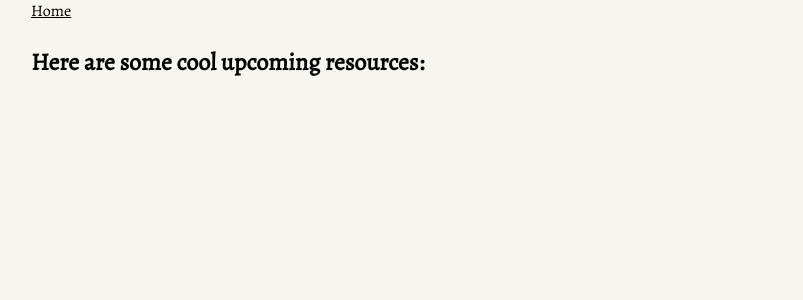
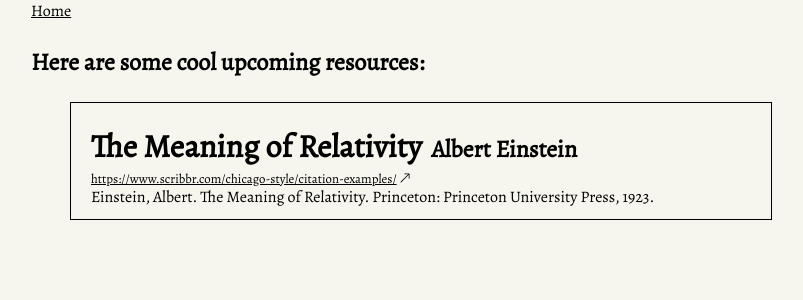
Before and after one commit to mythmakerseven/unitedfruitcompany, a Next.js app: page /resources in a window 1280 px wide. Shown: the top 300 px of the page, without its empty margins (219-1022 px from the left). Built offline with nearby package versions, Linux system fonts and the light colour scheme.

Commit message:
inital version of bibliography component

```diff
--- /dev/null
+++ b/components/Resource/index.tsx
@@ -0,0 +1,50 @@
+import {
+  Author,
+  Title,
+  Box,
+  BoxContent,
+  Link,
+  Citation,
+  IconContainer
+} from "./styles"
+import { ArrowUpRight } from 'react-bootstrap-icons'
+
+interface Props {
+  title: string,
+  author: string,
+  url?: string,
+  citation: string
+}
+
+const Resource: React.FC<Props> = ({ title, author, url, citation }) => {
+  const showUrl = () => {
+    if (url) {
+      return (
+        <Link>
+          <a href={url} target='_blank' rel='noopener noreferrer'>
+            {url}
+            <IconContainer>
+              <ArrowUpRight />
+            </IconContainer>
+          </a>
+        </Link>
+      )
+    }
+  }
+
+  return (
+    <Box>
+      <BoxContent>
+        <h1>
+          <Title>{title}</Title>
+          &nbsp;
+          <Author>{author}</Author>
+        </h1>
+        { showUrl() }
+        <Citation>{citation}</Citation>
+      </BoxContent>
+    </Box>
+  )
+}
+
+export default Resource
--- /dev/null
+++ b/components/Resource/styles.ts
@@ -0,0 +1,54 @@
+import styled from 'styled-components'
+
+export const Box = styled.div`
+  width: 90%;
+  margin: auto;
+  padding: 0;
+  border: 1px solid black;
+  font-size: 1rem;
+  line-height: 1.2;
+
+  h1, p {
+    padding: 0;
+    margin: 0;
+  }
+`
+
+export const BoxContent = styled.div`
+  padding: 10px 20px;
+`
+
+export const Title = styled.span`
+  font-size: 2rem;
+`
+
+export const Author = styled.span`
+  font-size: 1.5rem;
+`
+
+export const Link = styled.div`
+  font-size: 0.8rem;
+
+  a {
+    display: flex;
+    align-items: center;
+  }
+`
+
+export const Citation = styled.p`
+  font-size: 1rem;
+`
+
+export const IconContainer = styled.div`
+  padding-left: 2px;
+  display: inline-flex;
+  align-items: center;
+  justify-content: center;
+
+  svg {
+    padding: 0;
+    height: 12px;
+    width: 12px;
+    display: inline;
+  }
+`
--- a/package.json
+++ b/package.json
@@ -12,6 +12,7 @@
     "axios": "^0.24.0",
     "next": "12.0.3",
     "react": "17.0.2",
+    "react-bootstrap-icons": "^1.6.1",
     "react-dom": "17.0.2",
     "sharp": "^0.29.3",
     "styled-components": "^5.3.3"
--- a/pages/resources/index.tsx
+++ b/pages/resources/index.tsx
@@ -4,6 +4,7 @@ import Head from 'next/head'
 import { fetchPosts } from '../../lib/posts'
 import { Post } from '../../lib/types'
 import Container from '../../components/Container'
+import Resource from '../../components/Resource'
 
 interface Props {
   posts: Post[]
@@ -19,6 +20,14 @@ const Resources: NextPage<Props> = ({ posts }) => {
       </Head>
       <Link href="/">Home</Link>
       <h3>Here are some cool upcoming resources:</h3>
+
+      <Resource
+        title='The Meaning of Relativity'
+        author='Albert Einstein'
+        url='https://www.scribbr.com/chicago-style/citation-examples/'
+        citation='Einstein, Albert. The Meaning of Relativity. Princeton: Princeton University Press, 1923.'
+      />
+
       <ul>
         {posts.map(post => <li key={post.ID}><Link href={`/resources/${post.slug}`}>{post.title}</Link></li>)}
       </ul>
```
Also changed, not shown: 1 other file (tests, documents, lock files or other folders).
